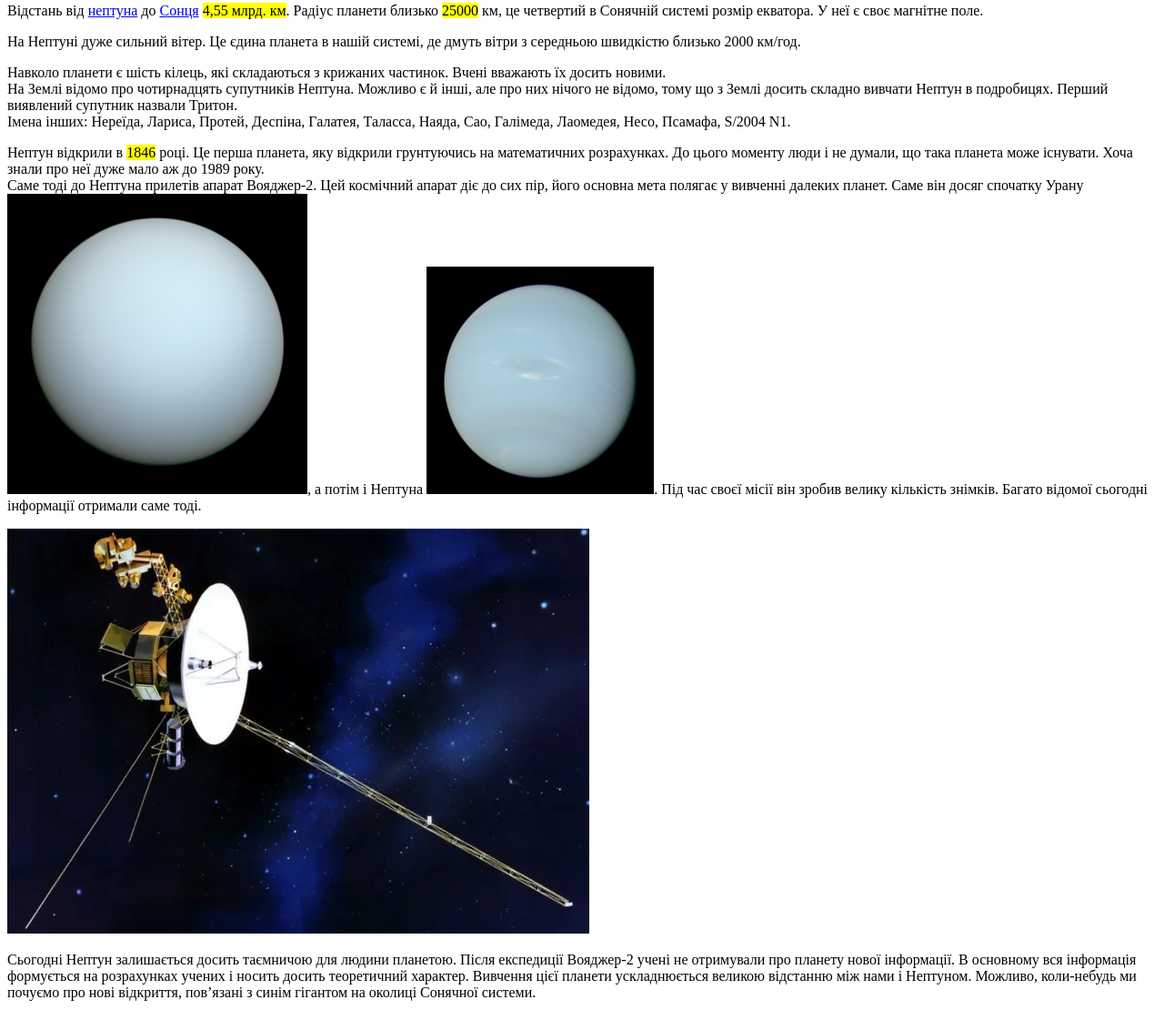
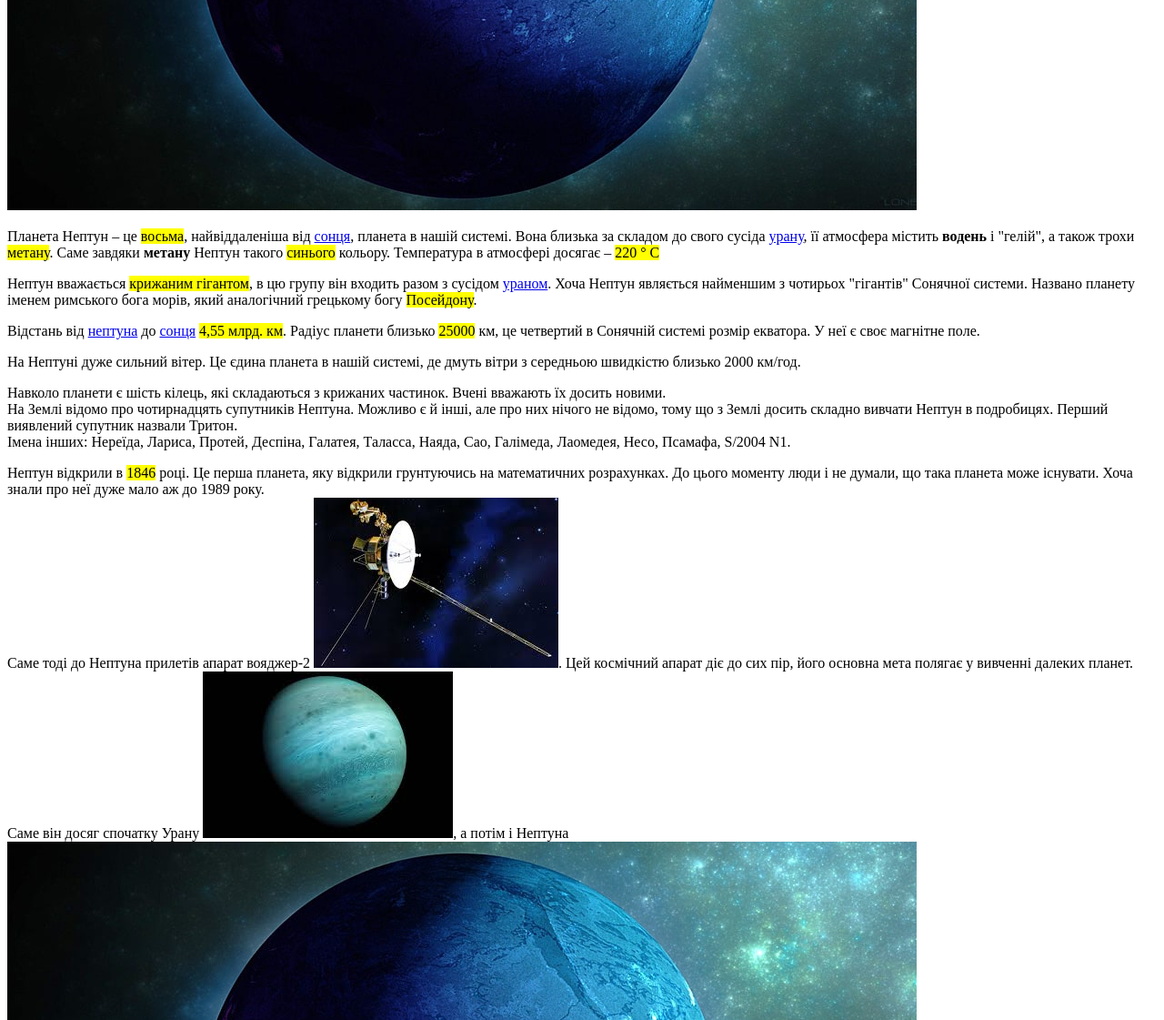
Before and after one commit to ivankupavtsev20-arch/lessons, a plain HTML site: page lesson_01/index.html in a window 1280 px wide. Shown: the part 451-1572 px from the top of the page at 91% size. Drawn offline with Linux system fonts and the light colour scheme.

Commit message:
Add files via upload

```diff
--- a/lesson_01/index.html
+++ b/lesson_01/index.html
@@ -1,5 +1,5 @@
 <!DOCTYPE html>
-<html lang="Uk">
+<html lang="uk">
 <head>
    <meta charset="UTF-8">
    <meta name="viewport" content="width=device-width, initial-scale=1.0">
@@ -8,20 +8,20 @@
 <body>
    <h1>Розповідь про планету Нептун</h1>
 
-   <img src="img/Neptune_Voyager2_color_calibrated.png.webp" alt="Планета Нептун">
+   <img src="img/neptune.jpeg" alt="Планета Нептун">
 
    <p>
-      Планета Нептун – це <mark>восьма</mark>, найвіддаленіша від <a href="https://uk.wikipedia.org/wiki/%D0%A1%D0%BE%D0%BD%D1%86%D0%B5">Сонця</a>, планета в нашій системі. Вона близька за складом до свого сусіда
-   <a href="https://uk.wikipedia.org/wiki/%D0%A3%D1%80%D0%B0%D0%BD_(%D0%BF%D0%BB%D0%B0%D0%BD%D0%B5%D1%82%D0%B0)">Урану</a>, її атмосфера містить <b>водень</b> і "гелій", а також трохи <mark>метану</mark>. Саме завдяки <b>метану</b> Нептун такого <mark>синього</mark> кольору.
+      Планета Нептун – це <mark>восьма</mark>, найвіддаленіша від <a target="_blank" href="https://uk.wikipedia.org/wiki/%D0%A1%D0%BE%D0%BD%D1%86%D0%B5">сонця</a>, планета в нашій системі. Вона близька за складом до свого сусіда
+   <a target="_blank" href="https://uk.wikipedia.org/wiki/%D0%A3%D1%80%D0%B0%D0%BD_(%D0%BF%D0%BB%D0%B0%D0%BD%D0%B5%D1%82%D0%B0)"> урану</a>, її атмосфера містить <b>водень</b> і "гелій", а також трохи <mark>метану</mark>. Саме завдяки <b>метану</b> Нептун такого <mark>синього</mark> кольору.
    Температура в атмосфері досягає – <mark>220 ° C</mark>
    </p>
 
    <p>
-   Нептун вважається <mark>крижаним гігантом</mark>, в цю групу він входить разом з сусідом <a href="https://uk.wikipedia.org/wiki/%D0%A3%D1%80%D0%B0%D0%BD_(%D0%BF%D0%BB%D0%B0%D0%BD%D0%B5%D1%82%D0%B0)">Ураном</a>. Хоча Нептун являється найменшим з чотирьох "гігантів" Сонячної системи. Названо планету іменем римського бога морів, який аналогічний грецькому богу <mark>Посейдону</mark>.
+   Нептун вважається <mark>крижаним гігантом</mark>, в цю групу він входить разом з сусідом <a target="_blank" href="https://uk.wikipedia.org/wiki/%D0%A3%D1%80%D0%B0%D0%BD_(%D0%BF%D0%BB%D0%B0%D0%BD%D0%B5%D1%82%D0%B0)">ураном</a>. Хоча Нептун являється найменшим з чотирьох "гігантів" Сонячної системи. Названо планету іменем римського бога морів, який аналогічний грецькому богу <mark>Посейдону</mark>.
    </p>
 
    <p>
-      Відстань від <a href="https://uk.wikipedia.org/wiki/%D0%9D%D0%B5%D0%BF%D1%82%D1%83%D0%BD_(%D0%BF%D0%BB%D0%B0%D0%BD%D0%B5%D1%82%D0%B0)">нептуна</a> до <a href="https://uk.wikipedia.org/wiki/%D0%A1%D0%BE%D0%BD%D1%86%D0%B5">Сонця</a> <mark>4,55 млрд. км</mark>. Радіус планети близько <mark>25000</mark> км, це четвертий в Сонячній системі розмір екватора. У неї є своє магнітне поле.
+      Відстань від <a target="_blank" href="https://uk.wikipedia.org/wiki/%D0%9D%D0%B5%D0%BF%D1%82%D1%83%D0%BD_(%D0%BF%D0%BB%D0%B0%D0%BD%D0%B5%D1%82%D0%B0)">нептуна</a> до <a target="_blank" href="https://uk.wikipedia.org/wiki/%D0%A1%D0%BE%D0%BD%D1%86%D0%B5">cонця</a> <mark>4,55 млрд. км</mark>. Радіус планети близько <mark>25000</mark> км, це четвертий в Сонячній системі розмір екватора. У неї є своє магнітне поле.
    </p>
 
    <p>
@@ -32,14 +32,11 @@
       Навколо планети є шість кілець, які складаються з крижаних частинок. Вчені вважають їх досить новими. <br> На Землі відомо про чотирнадцять супутників Нептуна. Можливо є й інші, але про них нічого не відомо, тому що з Землі досить складно вивчати Нептун в подробицях. Перший виявлений супутник назвали Тритон. <br>Імена інших: Нереїда, Лариса, Протей, Деспіна, Галатея, Таласса, Наяда, Сао, Галімеда, Лаомедея, Несо, Псамафа, S/2004 N1.
    </p>
    <p>
-      Нептун відкрили в <mark>1846</mark>  році. Це перша планета, яку відкрили грунтуючись на математичних розрахунках. До цього моменту люди і не думали, що така планета може існувати. Хоча знали про неї дуже мало аж до 1989 року. <br> Саме тоді до Нептуна прилетів апарат Вояджер-2. Цей космічний апарат діє до сих пір, його основна мета полягає у вивченні далеких планет. Саме він досяг спочатку Урану <img src="img/Uranus_Voyager2_color_calibrated.png" alt="планета Уран">, а потім і Нептуна <img src="img/Neptune_Voyager2_color_calibrated.png.webp" alt="планета Нептун">. Під час своєї місії він зробив велику кількість знімків. Багато відомої сьогодні інформації отримали саме тоді.
+      Нептун відкрили в <mark>1846</mark>  році. Це перша планета, яку відкрили грунтуючись на математичних розрахунках. До цього моменту люди і не думали, що така планета може існувати. Хоча знали про неї дуже мало аж до 1989 року. <br> Саме тоді до Нептуна прилетів апарат вояджер-2 <img src="img/voyager-2.jpeg" alt="вояджер-2">. Цей космічний апарат діє до сих пір, його основна мета полягає у вивченні далеких планет. Саме він досяг спочатку Урану <img src="img/uranus.jpeg" alt="планета Уран">, а потім і Нептуна <img src="img/neptune.jpeg" alt="планета Нептун">. Під час своєї місії він зробив велику кількість знімків. Багато відомої сьогодні інформації отримали саме тоді.
    </p>
-      <img src="img/733a2950-3081-11ee-8f52-fbf70e4bf742.jpg.webp" alt="Вояджер-2">
+
    <p>
-      Сьогодні Нептун залишається досить таємничою для людини планетою. Після експедиції Вояджер-2 учені не отримували про
-      планету нової інформації. В основному вся інформація формується на розрахунках учених і носить досить теоретичний
-      характер. Вивчення цієї планети ускладнюється великою відстанню між нами і Нептуном. Можливо, коли-небудь ми почуємо про
-      нові відкриття, пов’язані з синім гігантом на околиці Сонячної системи.
+
    </p>
 </body>
 </html>
```
Also changed, not shown: lesson_01/img/neptune.jpeg (added), lesson_01/img/uranus.jpeg (added), lesson_01/img/voyager-2.jpeg (added).
